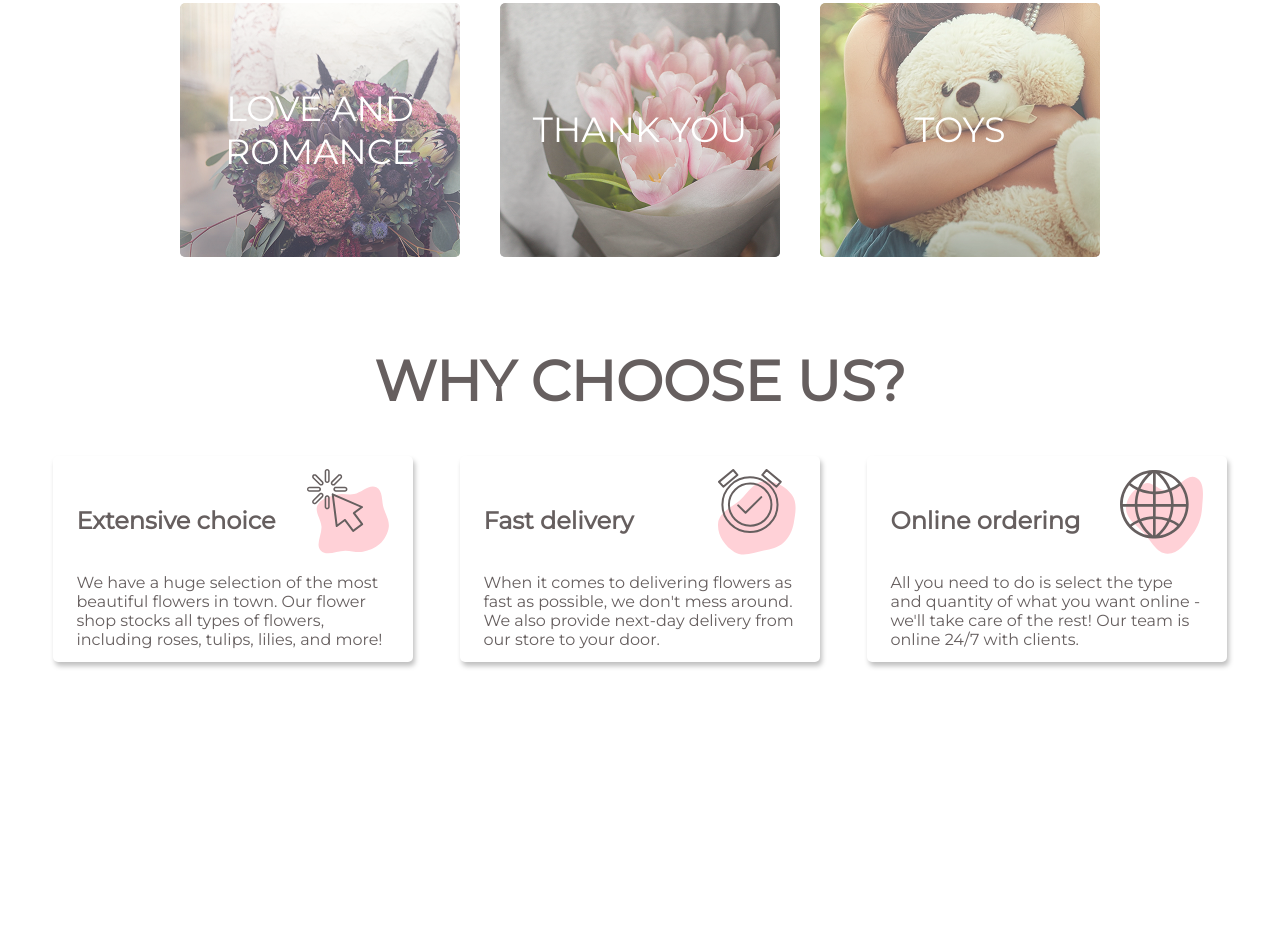
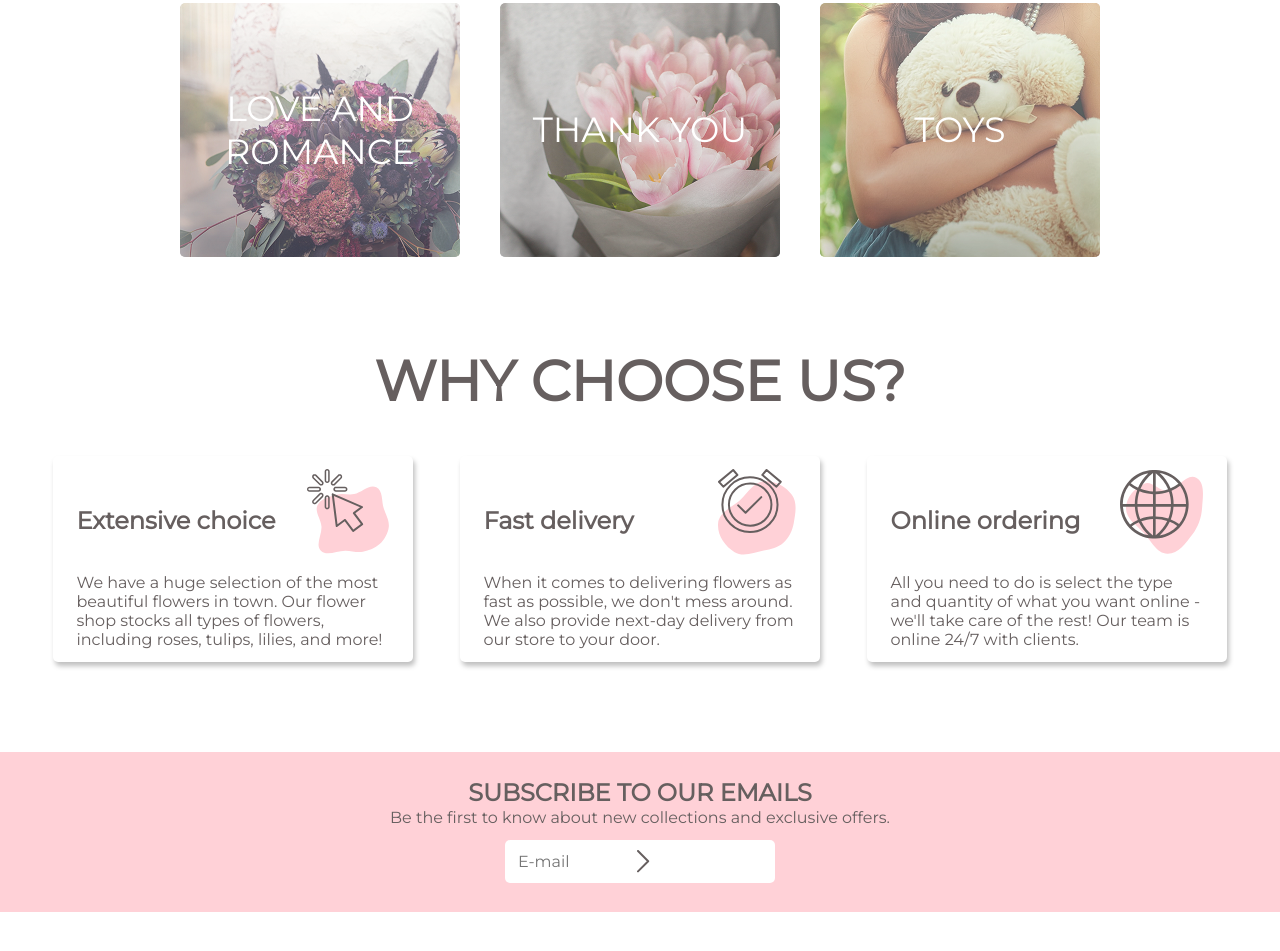
Before and after one commit to Davo-web/flower-shop, a plain HTML site: page index.html in a window 1280 px wide. Shown: the part 3155-4106 px from the top of the page. Before the commit the page ends 3907 px from the top, so only its background shows below. Drawn offline with Linux system fonts and the light colour scheme.

Commit message:
create 'subscribe' section

```diff
--- a/css/style.css
+++ b/css/style.css
@@ -498,3 +498,51 @@ body {
 .advantages__img {
     margin-bottom: 18px;
 }
+
+
+
+
+/* Subscribe */
+
+.subscribe {
+    padding: 26px 0 22px 0;
+    text-align: center;
+    width: 100%;
+    height: 160px;
+    background-color: #FFD1D7;
+    margin-bottom: 101px;
+}
+
+.subscribe__title {
+    font-weight: 700;
+    font-size: 24px;
+    line-height: 124%;
+    text-transform: uppercase;
+}
+
+.subscribe__subtitle {
+    position: relative;
+    font-weight: 400;
+    font-size: 16px;
+    line-height: 124%;
+    margin-bottom: 12px;
+}
+
+.subscribe__input {
+    padding: 12px 25px 12px 13px;
+    background-color: #fff;
+    border-radius: 5px;
+    width: 270px;
+}
+
+.subscribe__subtitle::after {
+    position: absolute;
+    content: url(../img/subscribe-input-btn.svg);
+    top: 42px;
+    right: 630px;
+    cursor: pointer;
+}
+
+.subscribe__input:focus {
+    outline-color: #665F5F;
+}
--- a/index.html
+++ b/index.html
@@ -216,6 +216,12 @@
                 </div>
             </div>
         </section>
+
+        <section class="subscribe">
+            <p class="subscribe__title">Subscribe to our emails</p>
+            <p class="subscribe__subtitle">Be the first to know about new collections and exclusive offers.</p>
+            <input type= "email" class="subscribe__input" placeholder="E-mail">
+        </section>
     </main>
 
     <script src="./script.js"></script>
```
Also changed, not shown: img/subscribe-input-btn.svg (added).
